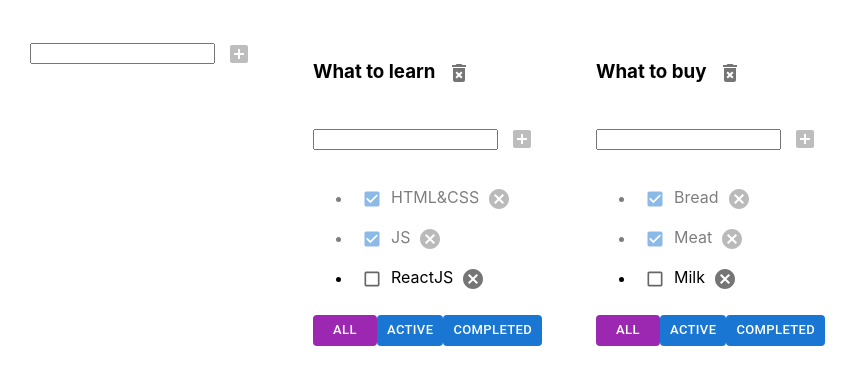
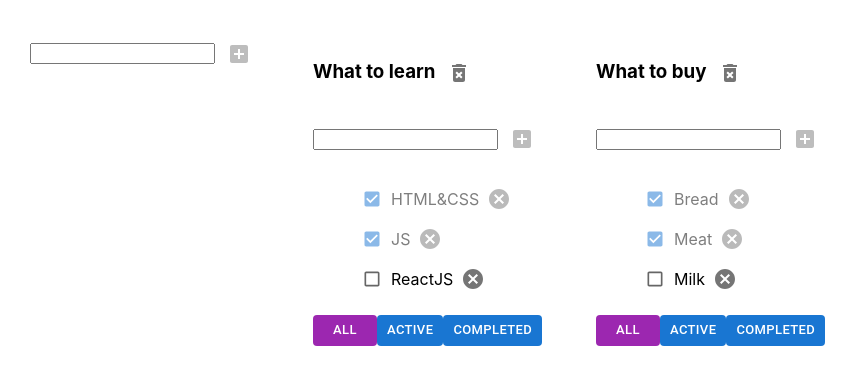
Before and after one commit to ElenaWebDev984/todolist-05-3, a React (Vite) app: page / in a window 1280 px wide. Shown: the top 384 px of the page, without its empty margins (0-858 px from the left). Built offline with nearby package versions, Linux system fonts and the light colour scheme.

Commit message:
add  ListItem

```diff
--- a/src/TodolistItem.tsx
+++ b/src/TodolistItem.tsx
@@ -9,6 +9,7 @@ import IconButton from '@mui/material/IconButton';
 import CancelIcon from '@mui/icons-material/Cancel';
 import DeleteForeverIcon from '@mui/icons-material/DeleteForever';
 import Checkbox from '@mui/material/Checkbox';
+import {ListItem} from "@mui/material";
 
 
 export type Task = {
@@ -89,8 +90,9 @@ export const TodolistItem = (props: Props) => {
                         const changeTaskTitleHandler = (title: string) => changeTaskTitle(task.id, title, id)
 
                         return (
-                            <li key={task.id}
+                            <ListItem key={task.id}
                                 className={task.isDone ? 'is-done' : ''}
+                                      disablePadding
                             >
                                 <Checkbox
                                     size={'small'}
@@ -108,7 +110,7 @@ export const TodolistItem = (props: Props) => {
                                 >
                                     <CancelIcon/>
                                 </IconButton>
-                            </li>
+                            </ListItem>
                         )
                     })}
                 </ul>
```
